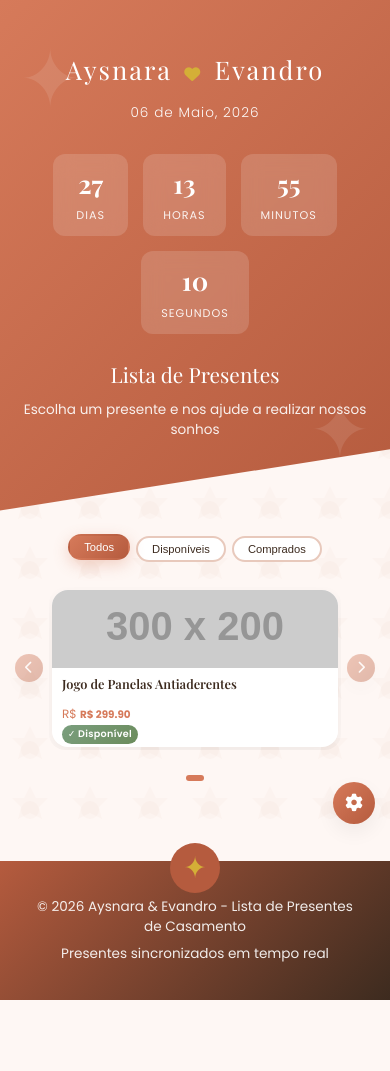
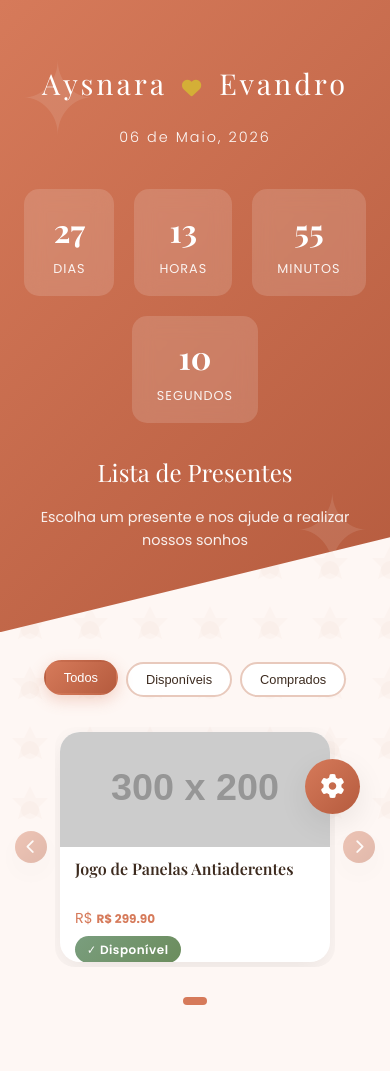
Before and after one commit to MessiasSj/lista-presentes-casamento, a plain HTML site: page index.html in a window 390 px wide. Shown: the top 1071 px of the page. Before the commit the page ends 1000 px from the top, so only its background shows below. Drawn offline with nearby package versions, Linux system fonts and the light colour scheme; no server answers; placeholder pictures from the web are drawn by us.

Commit message:
Update style.css

```diff
--- a/css/style.css
+++ b/css/style.css
@@ -1,7 +1,7 @@
 /* ============================================
    TEMA MODERNO TERRA COTA - CASAMENTO
    Design Elegante e Sofisticado
-   CARDS COMPACTOS (ALTURA REDUZIDA)
+   CARDS PERSONALIZADOS (1/0.80)
    ============================================ */
 
 :root {
@@ -16,9 +16,9 @@
     --gold-light: #F4E4BC;
     --success: #7A9E7E;
     --danger: #D67A5A;
-    --shadow: 0 8px 20px rgba(0,0,0,0.06);
-    --shadow-hover: 0 12px 30px rgba(0,0,0,0.1);
-    --border-radius: 16px;
+    --shadow: 0 10px 30px rgba(0,0,0,0.08);
+    --shadow-hover: 0 15px 40px rgba(0,0,0,0.12);
+    --border-radius: 20px;
 }
 
 * {
@@ -31,7 +31,7 @@ body {
     font-family: 'Poppins', 'Segoe UI', Tahoma, Geneva, Verdana, sans-serif;
     background-color: var(--terra-cota-bg);
     color: var(--text-dark);
-    line-height: 1.5;
+    line-height: 1.6;
     overflow-x: hidden;
 }
 
@@ -55,10 +55,10 @@ body::before {
     background: linear-gradient(135deg, var(--terra-cota-primary) 0%, var(--terra-cota-dark) 100%);
     color: white;
     text-align: center;
-    padding: 60px 20px 80px;
+    padding: 80px 20px 100px;
     position: relative;
     overflow: hidden;
-    clip-path: polygon(0 0, 100% 0, 100% 88%, 0 100%);
+    clip-path: polygon(0 0, 100% 0, 100% 85%, 0 100%);
 }
 
 .hero::before {
@@ -66,7 +66,7 @@ body::before {
     position: absolute;
     top: 20px;
     left: 20px;
-    font-size: 80px;
+    font-size: 100px;
     opacity: 0.1;
     animation: float 6s ease-in-out infinite;
 }
@@ -76,14 +76,14 @@ body::before {
     position: absolute;
     bottom: 20px;
     right: 20px;
-    font-size: 80px;
+    font-size: 100px;
     opacity: 0.1;
     animation: float 6s ease-in-out infinite reverse;
 }
 
 @keyframes float {
     0%, 100% { transform: translateY(0px); }
-    50% { transform: translateY(-15px); }
+    50% { transform: translateY(-20px); }
 }
 
 .hero-content {
@@ -104,36 +104,36 @@ body::before {
 }
 
 .hero h1 {
-    font-size: 3rem;
-    margin-bottom: 15px;
+    font-size: 4rem;
+    margin-bottom: 20px;
     font-weight: 400;
-    letter-spacing: 2px;
+    letter-spacing: 3px;
     font-family: 'Playfair Display', serif;
 }
 
 .hero h1 i {
-    font-size: 1.5rem;
-    margin: 0 12px;
+    font-size: 2rem;
+    margin: 0 15px;
     color: var(--gold);
 }
 
 .hero .date {
-    font-size: 1.1rem;
+    font-size: 1.3rem;
     opacity: 0.95;
-    margin-bottom: 25px;
-    letter-spacing: 1px;
+    margin-bottom: 30px;
+    letter-spacing: 2px;
     font-weight: 300;
 }
 
 .hero h2 {
-    font-size: 2rem;
-    margin: 25px 0 10px;
+    font-size: 2.5rem;
+    margin: 30px 0 15px;
     font-weight: 300;
     font-family: 'Playfair Display', serif;
 }
 
 .hero .subtitle {
-    font-size: 1rem;
+    font-size: 1.1rem;
     opacity: 0.9;
     max-width: 600px;
     margin: 0 auto;
@@ -143,35 +143,35 @@ body::before {
 .countdown {
     display: flex;
     justify-content: center;
-    gap: 15px;
-    margin: 30px 0 25px;
+    gap: 20px;
+    margin: 40px 0 30px;
     flex-wrap: wrap;
 }
 
 .countdown-item {
     background: rgba(255,255,255,0.15);
     backdrop-filter: blur(10px);
-    padding: 10px 20px;
-    border-radius: 12px;
+    padding: 15px 25px;
+    border-radius: 15px;
     text-align: center;
-    min-width: 75px;
+    min-width: 90px;
     transition: transform 0.3s;
 }
 
 .countdown-item:hover {
-    transform: translateY(-3px);
+    transform: translateY(-5px);
     background: rgba(255,255,255,0.25);
 }
 
 .countdown-item span {
-    font-size: 1.6rem;
+    font-size: 2rem;
     font-weight: bold;
     display: block;
     font-family: 'Playfair Display', serif;
 }
 
 .countdown-item small {
-    font-size: 0.7rem;
+    font-size: 0.8rem;
     opacity: 0.9;
     text-transform: uppercase;
     letter-spacing: 1px;
@@ -180,10 +180,10 @@ body::before {
 /* Botão Admin */
 .admin-toggle-btn {
     position: fixed;
-    bottom: 25px;
-    right: 25px;
-    width: 48px;
-    height: 48px;
+    bottom: 30px;
+    right: 30px;
+    width: 55px;
+    height: 55px;
     border-radius: 50%;
     background: linear-gradient(135deg, var(--terra-cota-primary), var(--terra-cota-dark));
     color: white;
@@ -192,7 +192,7 @@ body::before {
     box-shadow: var(--shadow);
     transition: all 0.3s ease;
     z-index: 1000;
-    font-size: 1.3rem;
+    font-size: 1.5rem;
 }
 
 .admin-toggle-btn:hover {
@@ -203,16 +203,16 @@ body::before {
 /* Botão Voltar ao Topo */
 .back-to-top {
     position: fixed;
-    bottom: 90px;
-    right: 25px;
-    width: 45px;
-    height: 45px;
+    bottom: 100px;
+    right: 30px;
+    width: 50px;
+    height: 50px;
     border-radius: 50%;
     background: linear-gradient(135deg, var(--terra-cota-primary), var(--terra-cota-dark));
     color: white;
     border: none;
     cursor: pointer;
-    font-size: 1.3rem;
+    font-size: 1.5rem;
     box-shadow: var(--shadow);
     transition: all 0.3s ease;
     z-index: 999;
@@ -229,7 +229,7 @@ body::before {
 }
 
 .back-to-top:hover {
-    transform: translateY(-3px);
+    transform: translateY(-5px);
     box-shadow: var(--shadow-hover);
 }
 
@@ -279,7 +279,7 @@ body::before {
 .modal-header {
     background: linear-gradient(135deg, var(--terra-cota-primary), var(--terra-cota-dark));
     color: white;
-    padding: 20px;
+    padding: 25px;
     display: flex;
     justify-content: space-between;
     align-items: center;
@@ -289,17 +289,17 @@ body::before {
 }
 
 .modal-header h2 {
-    font-size: 1.3rem;
+    font-size: 1.5rem;
     font-weight: 400;
 }
 
 .close-btn {
-    font-size: 28px;
+    font-size: 32px;
     font-weight: bold;
     cursor: pointer;
     transition: 0.3s;
-    width: 35px;
-    height: 35px;
+    width: 40px;
+    height: 40px;
     display: flex;
     align-items: center;
     justify-content: center;
@@ -312,23 +312,23 @@ body::before {
 }
 
 .modal-body {
-    padding: 25px;
+    padding: 30px;
 }
 
 .admin-tabs {
     display: flex;
-    gap: 8px;
-    margin-bottom: 25px;
+    gap: 10px;
+    margin-bottom: 30px;
     border-bottom: 2px solid var(--terra-cota-border);
     flex-wrap: wrap;
 }
 
 .tab-btn {
-    padding: 10px 20px;
+    padding: 12px 25px;
     background: none;
     border: none;
     cursor: pointer;
-    font-size: 0.9rem;
+    font-size: 1rem;
     color: var(--text-light);
     transition: 0.3s;
     font-weight: 500;
@@ -360,23 +360,23 @@ body::before {
 
 /* Formulários */
 .form-group {
-    margin-bottom: 20px;
+    margin-bottom: 25px;
 }
 
 .form-group label {
     display: block;
-    margin-bottom: 8px;
+    margin-bottom: 10px;
     font-weight: 600;
     color: var(--text-dark);
-    font-size: 0.85rem;
+    font-size: 0.9rem;
 }
 
 .form-group input {
     width: 100%;
-    padding: 10px 12px;
+    padding: 12px 15px;
     border: 2px solid var(--terra-cota-border);
-    border-radius: 10px;
-    font-size: 0.9rem;
+    border-radius: 12px;
+    font-size: 1rem;
     transition: 0.3s;
     background: white;
 }
@@ -388,31 +388,31 @@ body::before {
 }
 
 .form-group input[type="file"] {
-    padding: 8px;
+    padding: 10px;
     background: var(--terra-cota-bg);
 }
 
 .btn-primary {
     background: linear-gradient(135deg, var(--terra-cota-primary), var(--terra-cota-dark));
     color: white;
-    padding: 12px 24px;
+    padding: 14px 28px;
     border: none;
-    border-radius: 10px;
+    border-radius: 12px;
     cursor: pointer;
-    font-size: 0.9rem;
+    font-size: 1rem;
     transition: 0.3s;
     width: 100%;
     font-weight: 600;
-    letter-spacing: 0.5px;
+    letter-spacing: 1px;
 }
 
 .btn-primary:hover {
     transform: translateY(-2px);
-    box-shadow: 0 5px 15px rgba(214, 122, 90, 0.4);
+    box-shadow: 0 5px 20px rgba(214, 122, 90, 0.4);
 }
 
 hr {
-    margin: 20px 0;
+    margin: 25px 0;
     border: none;
     border-top: 2px solid var(--terra-cota-border);
 }
@@ -421,26 +421,26 @@ hr {
 .container {
     max-width: 1300px;
     margin: 0 auto;
-    padding: 35px 20px;
+    padding: 40px 20px;
 }
 
 /* Filtros */
 .filters {
     display: flex;
     justify-content: center;
-    gap: 10px;
-    margin-bottom: 25px;
+    gap: 15px;
+    margin-bottom: 40px;
     flex-wrap: wrap;
 }
 
 .filter-btn {
-    padding: 7px 20px;
+    padding: 10px 25px;
     background: white;
     border: 2px solid var(--terra-cota-border);
     border-radius: 30px;
     cursor: pointer;
     transition: 0.3s;
-    font-size: 0.8rem;
+    font-size: 0.9rem;
     color: var(--text-dark);
     font-weight: 500;
 }
@@ -454,19 +454,22 @@ hr {
     box-shadow: 0 5px 15px rgba(214, 122, 90, 0.3);
 }
 
-/* Cards de Presentes - VERSÃO COMPACTA (ALTURA REDUZIDA) */
+/* ============================================
+   CARDS DE PRESENTES - VERSÃO PERSONALIZADA
+   aspect-ratio: 1 / 0.80
+   ============================================ */
+
 .presente-card {
     background: white;
     border-radius: var(--border-radius);
     overflow: hidden;
     box-shadow: var(--shadow);
-    transition: all 0.3s ease;
+    transition: all 0.4s cubic-bezier(0.175, 0.885, 0.32, 1.275);
     position: relative;
     display: flex;
     flex-direction: column;
     height: 100%;
-    /* Altura muito mais baixa - proporção horizontal */
-    aspect-ratio: 1 / 0.65;
+    aspect-ratio: 1 / 0.80;
 }
 
 .presente-card::before {
@@ -475,14 +478,14 @@ hr {
     top: 0;
     left: 0;
     right: 0;
-    height: 3px;
+    height: 4px;
     background: linear-gradient(90deg, var(--terra-cota-primary), var(--gold));
     transform: scaleX(0);
     transition: transform 0.3s;
 }
 
 .presente-card:hover {
-    transform: translateY(-3px);
+    transform: translateY(-5px);
     box-shadow: var(--shadow-hover);
 }
 
@@ -492,39 +495,39 @@ hr {
 
 .presente-imagem {
     width: 100%;
-    height: 48%;
+    height: 50%;
     object-fit: cover;
     transition: transform 0.5s;
 }
 
 .presente-card:hover .presente-imagem {
-    transform: scale(1.02);
+    transform: scale(1.03);
 }
 
 .presente-info {
-    padding: 8px 12px 10px 12px;
+    padding: 12px 15px 15px 15px;
     flex: 1;
     display: flex;
     flex-direction: column;
-    gap: 4px;
+    gap: 6px;
 }
 
 .presente-nome {
-    font-size: 0.85rem;
+    font-size: 1rem;
     margin-bottom: 0;
     color: var(--text-dark);
     font-weight: 600;
     font-family: 'Playfair Display', serif;
-    line-height: 1.25;
+    line-height: 1.3;
     display: -webkit-box;
     -webkit-line-clamp: 2;
     -webkit-box-orient: vertical;
     overflow: hidden;
-    min-height: 2.1em;
+    min-height: 2.6em;
 }
 
 .presente-preco {
-    font-size: 1rem;
+    font-size: 1.2rem;
     font-weight: bold;
     color: var(--terra-cota-primary);
     margin-bottom: 0;
@@ -532,18 +535,18 @@ hr {
 
 .presente-preco::before {
     content: 'R$ ';
-    font-size: 0.75rem;
+    font-size: 0.9rem;
     font-weight: normal;
 }
 
 .presente-status {
     display: inline-block;
-    padding: 3px 8px;
-    border-radius: 15px;
-    font-size: 0.65rem;
+    padding: 4px 12px;
+    border-radius: 20px;
+    font-size: 0.75rem;
     margin-bottom: 0;
     font-weight: 600;
-    letter-spacing: 0.3px;
+    letter-spacing: 0.5px;
     align-self: flex-start;
 }
 
@@ -561,26 +564,26 @@ hr {
     display: inline-block;
     background: linear-gradient(135deg, var(--terra-cota-primary), var(--terra-cota-dark));
     color: white;
-    padding: 6px 10px;
+    padding: 8px 12px;
     text-decoration: none;
-    border-radius: 8px;
+    border-radius: 10px;
     transition: 0.3s;
     width: 100%;
     text-align: center;
     font-weight: 500;
-    font-size: 0.75rem;
-    letter-spacing: 0.3px;
+    font-size: 0.85rem;
+    letter-spacing: 0.5px;
     margin-top: auto;
 }
 
 .presente-link:hover {
-    transform: translateY(-1px);
-    box-shadow: 0 3px 10px rgba(214, 122, 90, 0.3);
+    transform: translateY(-2px);
+    box-shadow: 0 5px 15px rgba(214, 122, 90, 0.4);
 }
 
 .btn-comprar {
     background: linear-gradient(135deg, var(--success), #5a7a4a);
-    margin-top: 4px;
+    margin-top: 6px;
 }
 
 .btn-comprado {
@@ -590,23 +593,22 @@ hr {
     transform: none;
 }
 
-/* Texto do comprador - compacto */
+/* Texto do comprador */
 .presente-info p {
-    font-size: 0.65rem;
+    font-size: 0.75rem;
     margin-bottom: 0;
-    line-height: 1.3;
 }
 
 /* ============================================
-   CARROSSEL - GRUPOS DE PRODUTOS COMPACTOS
+   CARROSSEL - GRUPOS DE PRODUTOS
    ============================================ */
 
 .carousel-container {
     position: relative;
     display: flex;
     align-items: center;
-    gap: 10px;
-    margin: 25px 0;
+    gap: 12px;
+    margin: 30px 0;
 }
 
 .carousel-wrapper {
@@ -623,20 +625,20 @@ hr {
 .carousel-slide {
     flex: 0 0 100%;
     display: grid;
-    gap: 18px;
-    padding: 3px;
+    gap: 20px;
+    padding: 5px;
 }
 
 /* Botões do carrossel */
 .carousel-btn {
-    width: 36px;
-    height: 36px;
+    width: 40px;
+    height: 40px;
     border-radius: 50%;
     background: linear-gradient(135deg, var(--terra-cota-primary), var(--terra-cota-dark));
     color: white;
     border: none;
     cursor: pointer;
-    font-size: 1rem;
+    font-size: 1.2rem;
     transition: all 0.3s ease;
     display: flex;
     align-items: center;
@@ -664,13 +666,13 @@ hr {
 .carousel-dots {
     display: flex;
     justify-content: center;
-    gap: 8px;
-    margin: 15px 0 10px;
+    gap: 10px;
+    margin: 20px 0 10px;
 }
 
 .dot {
-    width: 7px;
-    height: 7px;
+    width: 8px;
+    height: 8px;
     border-radius: 50%;
     background: var(--terra-cota-border);
     cursor: pointer;
@@ -678,34 +680,34 @@ hr {
 }
 
 .dot.active {
-    width: 20px;
-    border-radius: 8px;
+    width: 24px;
+    border-radius: 10px;
     background: var(--terra-cota-primary);
 }
 
 .dot:hover {
     background: var(--terra-cota-primary);
-    transform: scale(1.1);
+    transform: scale(1.15);
 }
 
 /* Loading */
 .loading {
     text-align: center;
-    padding: 40px;
-    font-size: 1rem;
+    padding: 60px;
+    font-size: 1.2rem;
     color: var(--text-light);
 }
 
 .loading::after {
     content: '';
     display: inline-block;
-    width: 18px;
-    height: 18px;
-    border: 2px solid var(--terra-cota-border);
+    width: 20px;
+    height: 20px;
+    border: 3px solid var(--terra-cota-border);
     border-top-color: var(--terra-cota-primary);
     border-radius: 50%;
     animation: spin 0.6s linear infinite;
-    margin-left: 8px;
+    margin-left: 10px;
     vertical-align: middle;
 }
 
@@ -718,22 +720,22 @@ footer {
     background: linear-gradient(135deg, var(--terra-cota-dark), var(--text-dark));
     color: white;
     text-align: center;
-    padding: 30px;
-    margin-top: 50px;
+    padding: 40px;
+    margin-top: 60px;
     position: relative;
 }
 
 footer::before {
     content: '✦';
     position: absolute;
-    top: -18px;
+    top: -20px;
     left: 50%;
     transform: translateX(-50%);
-    font-size: 30px;
+    font-size: 40px;
     color: var(--gold);
     background: var(--terra-cota-dark);
-    width: 50px;
-    height: 50px;
+    width: 60px;
+    height: 60px;
     border-radius: 50%;
     display: flex;
     align-items: center;
@@ -742,28 +744,19 @@ footer::before {
 }
 
 footer p {
-    margin: 6px 0;
+    margin: 8px 0;
     opacity: 0.9;
-    font-size: 0.85rem;
 }
 
 /* ============================================
-   RESPONSIVIDADE DO CARROSSEL - COMPACTO
+   RESPONSIVIDADE DO CARROSSEL
    ============================================ */
 
 /* Desktop: 4 colunas */
 @media (min-width: 1200px) {
     .carousel-slide {
         grid-template-columns: repeat(4, 1fr);
-        gap: 18px;
-    }
-
-    .presente-nome {
-        font-size: 0.85rem;
-    }
-
-    .presente-preco {
-        font-size: 1rem;
+        gap: 22px;
     }
 }
 
@@ -771,15 +764,7 @@ footer p {
 @media (min-width: 769px) and (max-width: 1199px) {
     .carousel-slide {
         grid-template-columns: repeat(3, 1fr);
-        gap: 18px;
-    }
-
-    .presente-nome {
-        font-size: 0.85rem;
-    }
-
-    .presente-preco {
-        font-size: 0.95rem;
+        gap: 20px;
     }
 }
 
@@ -787,94 +772,85 @@ footer p {
 @media (min-width: 481px) and (max-width: 768px) {
     .carousel-slide {
         grid-template-columns: repeat(2, 1fr);
-        gap: 15px;
+        gap: 18px;
     }
 
     .presente-card {
-        aspect-ratio: 1 / 0.6;
+        aspect-ratio: 1 / 0.85;
     }
 
-    .presente-nome {
-        font-size: 0.8rem;
+    .hero h1 {
+        font-size: 2.5rem;
     }
 
-    .presente-preco {
-        font-size: 0.9rem;
+    .hero h1 i {
+        font-size: 1.5rem;
+        margin: 0 8px;
     }
 
-    .presente-link {
-        padding: 6px 8px;
-        font-size: 0.7rem;
+    .hero h2 {
+        font-size: 1.8rem;
+    }
+
+    .hero .date {
+        font-size: 1rem;
+    }
+
+    .countdown-item {
+        padding: 10px 15px;
+        min-width: 70px;
+    }
+
+    .countdown-item span {
+        font-size: 1.5rem;
     }
 
     .carousel-btn {
-        width: 32px;
-        height: 32px;
-        font-size: 0.9rem;
+        width: 35px;
+        height: 35px;
+        font-size: 1rem;
+    }
+}
+
+/* Mobile: 1 coluna */
+@media (max-width: 480px) {
+    .hero {
+        padding: 60px 20px 80px;
     }
 
     .hero h1 {
-        font-size: 2.2rem;
+        font-size: 1.8rem;
     }
 
     .hero h1 i {
         font-size: 1.2rem;
-        margin: 0 6px;
+        margin: 0 5px;
     }
 
     .hero h2 {
         font-size: 1.5rem;
     }
 
-    .countdown-item {
-        padding: 8px 12px;
-        min-width: 60px;
-    }
-
-    .countdown-item span {
-        font-size: 1.2rem;
-    }
-}
-
-/* Mobile: 1 coluna */
-@media (max-width: 480px) {
-    .hero {
-        padding: 50px 15px 70px;
-    }
-
-    .hero h1 {
-        font-size: 1.6rem;
-    }
-
-    .hero h1 i {
-        font-size: 1rem;
-        margin: 0 4px;
-    }
-
-    .hero h2 {
-        font-size: 1.3rem;
-    }
-
     .hero .date {
-        font-size: 0.85rem;
+        font-size: 0.9rem;
     }
 
     .hero .subtitle {
-        font-size: 0.85rem;
+        font-size: 0.9rem;
     }
 
     .container {
-        padding: 25px 15px;
+        padding: 30px 15px;
     }
 
     .carousel-slide {
         grid-template-columns: 1fr;
-        gap: 18px;
+        gap: 20px;
     }
 
     .presente-card {
-        aspect-ratio: 1 / 0.55;
-        max-width: 100%;
+        aspect-ratio: 1 / 0.85;
+        max-width: 380px;
         margin: 0 auto;
         width: 100%;
     }
@@ -884,116 +860,54 @@ footer p {
     }
 
     .presente-info {
-        padding: 8px 10px 10px 10px;
+        padding: 12px 15px 15px 15px;
     }
 
     .presente-nome {
-        font-size: 0.8rem;
-        -webkit-line-clamp: 2;
-        min-height: 2em;
+        font-size: 1rem;
     }
 
     .presente-preco {
+        font-size: 1.2rem;
+    }
+
+    .carousel-container {
+        gap: 8px;
+    }
+
+    .carousel-btn {
+        width: 32px;
+        height: 32px;
         font-size: 0.9rem;
     }
 
-    .presente-status {
-        padding: 2px 6px;
-        font-size: 0.6rem;
+    .carousel-dots {
+        gap: 8px;
+        margin: 15px 0 5px;
     }
 
-    .presente-link {
-        padding: 6px 10px;
-        font-size: 0.7rem;
+    .filters {
+        gap: 8px;
+        margin-bottom: 25px;
     }
 
-    .carousel-container {
-        gap: 6px;
-    }
-
-    .carousel-btn {
-        width: 28px;
-        height: 28px;
+    .filter-btn {
+        padding: 8px 18px;
         font-size: 0.8rem;
     }
 
-    .carousel-dots {
-        gap: 6px;
-        margin: 12px 0 5px;
-    }
-
-    .dot {
-        width: 6px;
-        height: 6px;
-    }
-
-    .dot.active {
-        width: 18px;
-    }
-
-    .filters {
-        gap: 6px;
-        margin-bottom: 18px;
-    }
-
-    .filter-btn {
-        padding: 5px 14px;
-        font-size: 0.7rem;
-    }
-
     .back-to-top {
-        bottom: 75px;
-        right: 15px;
-        width: 40px;
-        height: 40px;
-        font-size: 1rem;
-    }
-
-    .admin-toggle-btn {
-        bottom: 20px;
-        right: 15px;
-        width: 42px;
-        height: 42px;
-        font-size: 1.1rem;
-    }
-}
-
-/* Mobile muito pequeno */
-@media (max-width: 380px) {
-    .presente-card {
-        aspect-ratio: 1 / 0.5;
-    }
-
-    .presente-nome {
-        font-size: 0.75rem;
-    }
-
-    .presente-preco {
-        font-size: 0.85rem;
-    }
-
-    .presente-info {
-        padding: 6px 8px 8px 8px;
-        gap: 3px;
-    }
-
-    .presente-link {
-        padding: 5px 8px;
-        font-size: 0.65rem;
-    }
-
-    .back-to-top {
-        bottom: 70px;
-        right: 12px;
-        width: 36px;
-        height: 36px;
-        font-size: 0.9rem;
+        bottom: 80px;
+        right: 20px;
+        width: 45px;
+        height: 45px;
+        font-size: 1.2rem;
     }
 }
 
 /* Scrollbar */
 ::-webkit-scrollbar {
-    width: 8px;
+    width: 10px;
 }
 
 ::-webkit-scrollbar-track {
@@ -1002,7 +916,7 @@ footer p {
 
 ::-webkit-scrollbar-thumb {
     background: var(--terra-cota-primary);
-    border-radius: 4px;
+    border-radius: 5px;
 }
 
 ::-webkit-scrollbar-thumb:hover {
```
